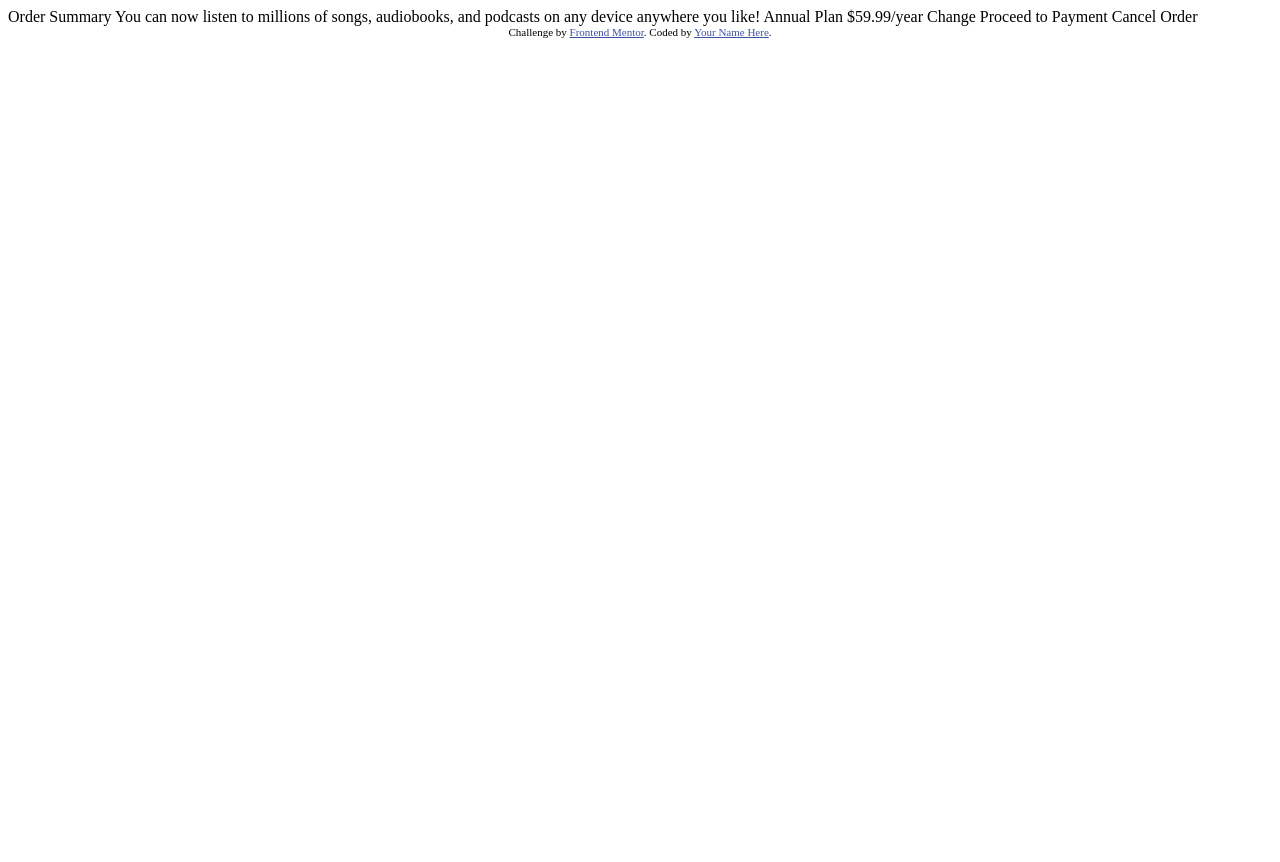
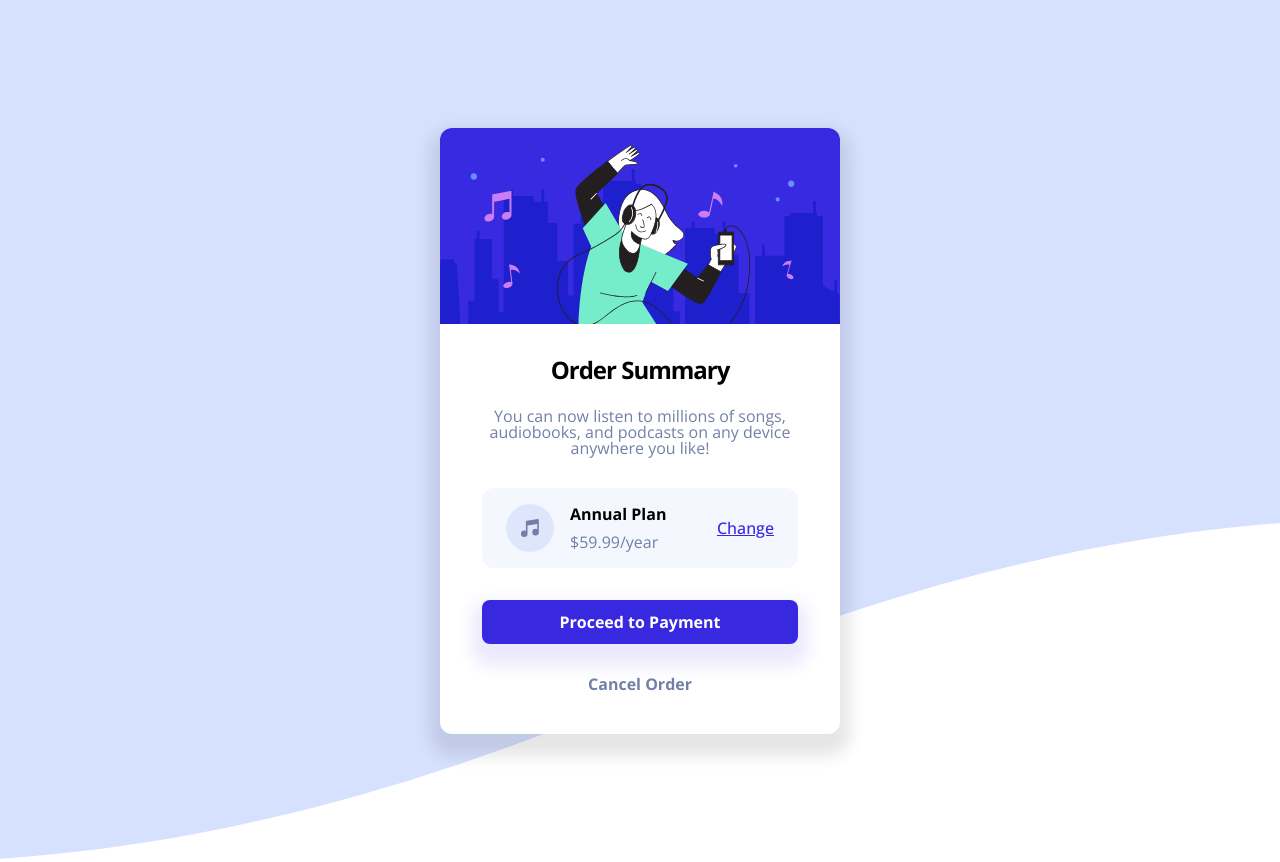
Before and after one commit to mhariq/Order-summary-component, a plain HTML site: page index.html in a window 1280 px wide. Before the commit the page ends 800 px from the top, so only its background shows below. Drawn offline with nearby package versions, Linux system fonts and the light colour scheme.

Commit message:
final commit

```diff
--- a/index.html
+++ b/index.html
@@ -1,37 +1,47 @@
 <!DOCTYPE html>
 <html lang="en">
   <head>
-  <meta charset="UTF-8">
-  <meta name="viewport" content="width=device-width, initial-scale=1.0"> <!-- displays site properly based on user's device -->
+    <meta charset="UTF-8" />
+    <meta name="viewport" content="width=device-width, initial-scale=1.0" />
+    <!-- displays site properly based on user's device -->
+    <meta name="description" content="Order summary component" />
+    <link
+      rel="icon"
+      type="image/png"
+      sizes="32x32"
+      href="./images/favicon-32x32.png"
+    />
 
-  <link rel="icon" type="image/png" sizes="32x32" href="./images/favicon-32x32.png">
+    <link rel="preconnect" href="https://fonts.googleapis.com" />
+    <link rel="preconnect" href="https://fonts.gstatic.com" crossorigin />
+    <link
+      href="https://fonts.googleapis.com/css2?family=Open+Sans:wght@400;500;700&display=swap"
+      rel="stylesheet"
+    />
+    <link rel="stylesheet" href="style.css" />
 
     <title>Frontend Mentor | Order summary card</title>
-
-  <!-- Feel free to remove these styles or customise in your own stylesheet 👍 -->
-  <style>
-    .attribution { font-size: 11px; text-align: center; }
-    .attribution a { color: hsl(228, 45%, 44%); }
-  </style>
   </head>
   <body>
-
-  Order Summary
-
-  You can now listen to millions of songs, audiobooks, and podcasts on any
-  device anywhere you like!
-
-  Annual Plan
-  $59.99/year
-
-  Change
-
-  Proceed to Payment
-  Cancel Order
-
-  <div class="attribution">
-    Challenge by <a href="https://www.frontendmentor.io?ref=challenge" target="_blank">Frontend Mentor</a>.
-    Coded by <a href="#">Your Name Here</a>.
+    <div class="card">
+      <img class="img" src="images/illustration-hero.svg" alt="img-hero" />
+      <div class="card-text">
+        <h1 class="title">Order Summary</h1>
+        <p class="summary">
+          You can now listen to millions of songs, audiobooks, and podcasts on
+          any device anywhere you like!
+        </p>
+        <div class="plan">
+          <img class="icon" src="images/icon-music.svg" alt="music icon" />
+          <span>
+            <p class="plan-title"><strong>Annual Plan</strong></p>
+            <p>$59.99/year</p>
+          </span>
+          <p class="change">Change</p>
+        </div>
+        <a class="btn" href="">Proceed to Payment</a>
+        <a href="">Cancel Order</a>
+      </div>
     </div>
   </body>
 </html>
--- /dev/null
+++ b/style.css
@@ -0,0 +1,140 @@
+* {
+  padding: 0;
+  margin: 0;
+  box-sizing: border-box;
+}
+
+html {
+  font-size: 62.5%;
+}
+
+body {
+  font-family: "open sans", sans-serif;
+  line-height: 1;
+  font-weight: 400;
+  background-image: url(images/pattern-background-desktop.svg);
+  background-size: cover;
+  background-position: center;
+  font-size: 1.6rem;
+}
+
+.card {
+  max-width: 40rem;
+  margin: 10% auto;
+  background-color: white;
+  border-radius: 1.2rem;
+  overflow: hidden;
+  box-shadow: 0 1.2rem 1.6rem 1rem rgba(0, 0, 0, 0.1);
+}
+
+.img {
+  overflow: hidden;
+  width: 100%;
+  margin-bottom: 3.2rem;
+}
+
+.card-text {
+  padding: 0 4.2rem;
+  margin-bottom: 3.2rem;
+  color: hsl(224, 23%, 55%);
+}
+
+.title {
+  text-align: center;
+  font-size: 2.4rem;
+  letter-spacing: -1px;
+  font-weight: 700;
+  margin-bottom: 2.6rem;
+  color: black;
+}
+
+.summary {
+  font-size: 1.6rem;
+  text-align: center;
+  margin-bottom: 3.2rem;
+}
+
+.plan {
+  display: grid;
+  grid-template-columns: 1fr 3fr 1fr 1fr;
+  background-color: hsl(225, 100%, 98%);
+  padding: 1.6rem 2.4rem;
+  border-radius: 1.2rem;
+  align-items: center;
+  gap: 1.6rem;
+  margin-bottom: 3.2rem;
+}
+
+span {
+  display: flex;
+  flex-direction: column;
+  gap: 1.2rem;
+}
+
+.plan-title {
+  color: black;
+}
+
+p {
+  font-size: 1.6rem;
+}
+
+.change {
+  grid-column: 3/5;
+  justify-self: end;
+  text-decoration: underline;
+  color: hsl(245, 75%, 52%);
+  font-weight: 500;
+}
+
+.btn {
+  text-decoration: none;
+  background-color: hsl(245, 75%, 52%);
+  color: white;
+  text-align: center;
+  display: block;
+  padding: 1.4rem 0;
+  border-radius: 0.8rem;
+  font-weight: 600;
+  margin-bottom: 3.2rem;
+  box-shadow: 0 1.2rem 1.6rem 1rem hsl(245, 75%, 52%, 0.1);
+}
+
+a {
+  text-decoration: none;
+  color: hsl(224, 23%, 55%);
+  text-align: center;
+  display: block;
+  font-weight: 600;
+  margin-bottom: 4.2rem;
+}
+
+a:hover,
+a:active {
+  color: black;
+}
+
+.btn:hover,
+.btn:active {
+  color: white;
+  background-color: rgb(110, 65, 236);
+}
+
+.change:hover {
+  text-decoration: none;
+  color: rgb(110, 65, 236);
+  font-weight: 600;
+}
+
+@media (max-width: 450px) {
+  html {
+    font-size: 55%;
+  }
+
+  body {
+    background-image: url(images/pattern-background-mobile.svg);
+  }
+  .card-text {
+    padding: 0 3.6rem;
+  }
+}
```
Also changed, not shown: 1 other file. Lines whose indentation alone changed are shown as unchanged.
